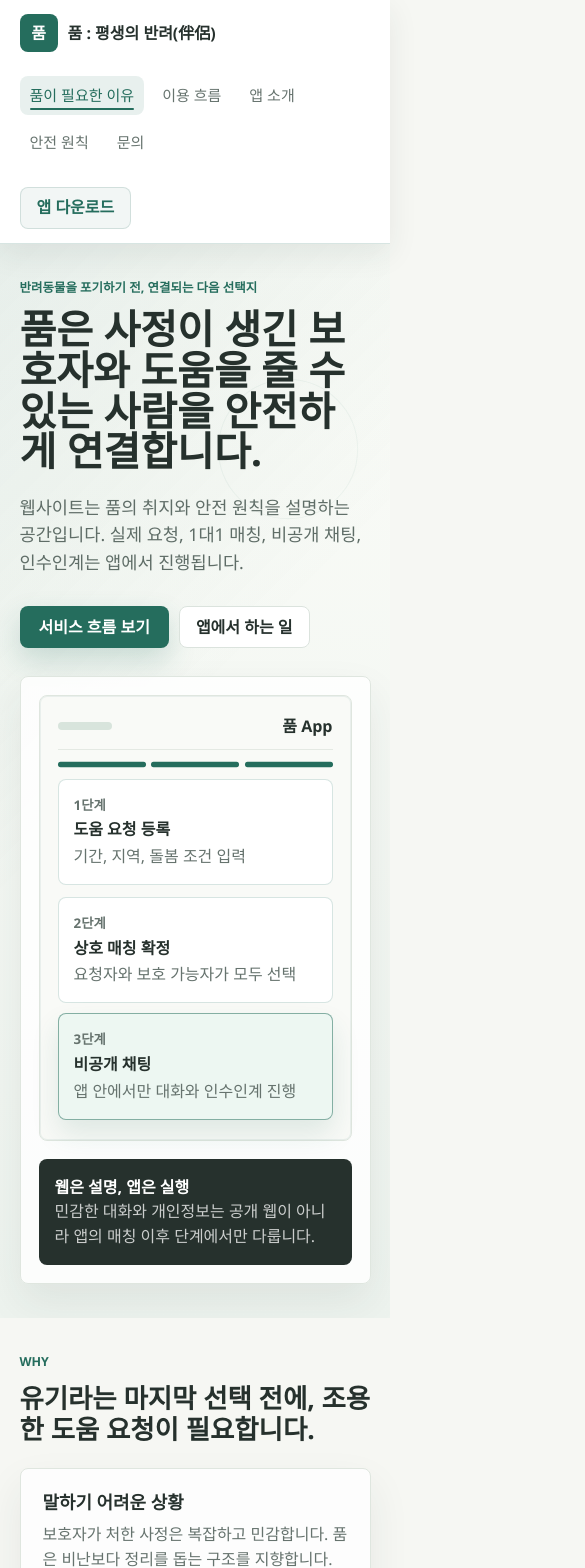
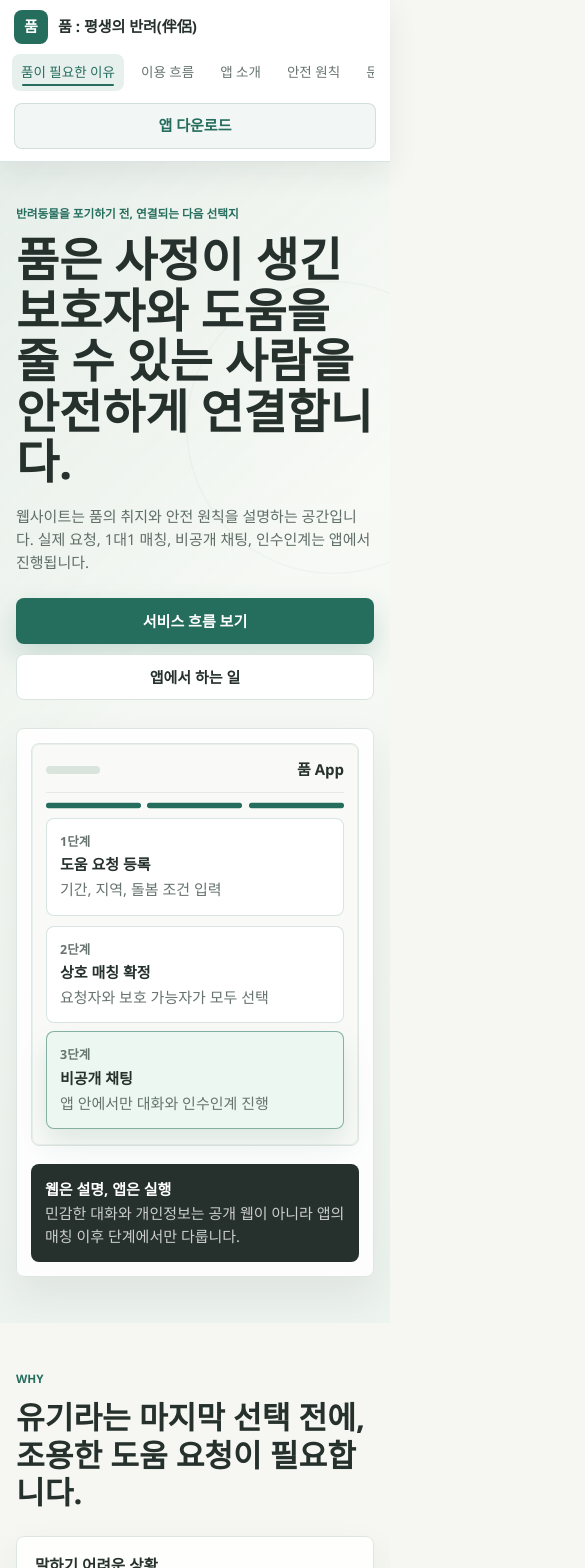
Before and after one commit to jibumgu/poom_web, a React (Vite) app: page / in a window 390 px wide. Shown: the top 1568 px of the page, 585 px wide, since content can reach past the window. Built offline with nearby package versions, Linux system fonts and the light colour scheme.

Commit message:
반응형 update

```diff
--- a/src/styles.css
+++ b/src/styles.css
@@ -18,6 +18,7 @@ body {
   margin: 0;
   min-width: 320px;
   background: #f6f7f3;
+  overflow-x: hidden;
 }
 
 .intro-screen {
@@ -37,6 +38,7 @@ body {
   align-items: center;
   justify-content: center;
   gap: 14px;
+  width: min(92vw, 520px);
 }
 
 .intro-mark {
@@ -57,6 +59,7 @@ body {
 
 .intro-text {
   display: block;
+  min-width: 0;
   color: #26312d;
   font-size: clamp(1.35rem, 3vw, 2rem);
   font-weight: 900;
@@ -169,9 +172,16 @@ input {
 }
 
 .brand {
+  min-width: 0;
   gap: 10px;
   font-weight: 900;
   transition: transform 160ms ease;
+}
+
+.brand span:last-child {
+  overflow: hidden;
+  text-overflow: ellipsis;
+  white-space: nowrap;
 }
 
 .brand:hover {
@@ -1058,6 +1068,11 @@ h3 {
 }
 
 @media (max-width: 980px) {
+  .topbar {
+    gap: 14px;
+    padding: 12px clamp(16px, 4vw, 34px);
+  }
+
   .hero,
   .reason-grid,
   .feature-grid,
@@ -1082,23 +1097,163 @@ h3 {
     align-items: flex-start;
     flex-direction: column;
   }
+
+  .hero {
+    min-height: auto;
+    padding-top: clamp(48px, 8vw, 76px);
+  }
+
+  .hero-panel {
+    width: 100%;
+  }
+
+  .download-section h2 {
+    white-space: normal;
+  }
 }
 
 @media (max-width: 640px) {
+  :root {
+    font-size: 15px;
+  }
+
+  .intro-screen {
+    padding: 24px;
+  }
+
+  .intro-brand {
+    grid-template-columns: auto minmax(0, max-content);
+    gap: 10px;
+    width: min(94vw, 360px);
+  }
+
   .intro-mark {
-    width: 62px;
-    height: 62px;
+    width: 56px;
+    height: 56px;
     border-radius: 12px;
-    font-size: 1.55rem;
+    font-size: 1.42rem;
+  }
+
+  .intro-text {
+    font-size: clamp(1.08rem, 5vw, 1.35rem);
+  }
+
+  .intro-subtitle {
+    font-size: 0.96rem;
   }
 
   .topbar {
     align-items: flex-start;
     flex-direction: column;
+    gap: 10px;
+    padding: 10px 14px 12px;
+  }
+
+  .brand {
+    width: 100%;
+  }
+
+  .brand-mark {
+    width: 34px;
+    height: 34px;
+    flex: 0 0 auto;
   }
 
   .nav {
-    flex-wrap: wrap;
+    width: calc(100vw - 28px);
+    margin: 0 -2px;
+    overflow-x: auto;
+    padding-bottom: 2px;
+    scrollbar-width: none;
+    white-space: nowrap;
+  }
+
+  .nav::-webkit-scrollbar {
+    display: none;
+  }
+
+  .nav button {
+    flex: 0 0 auto;
+    padding: 8px 9px;
+    font-size: 0.9rem;
+  }
+
+  .topbar .ghost-button {
+    width: 100%;
+  }
+
+  .hero,
+  .why-section,
+  .service-section,
+  .audience-section,
+  .split-section,
+  .trust-section,
+  .checklist-section,
+  .roadmap-section,
+  .faq-section,
+  .partner-section {
+    padding: 46px 16px;
+  }
+
+  .hero {
+    gap: 28px;
+    padding-top: 42px;
+  }
+
+  .hero::before {
+    inset: 10% auto auto 52%;
+    width: 280px;
+    height: 280px;
+  }
+
+  h1 {
+    margin-bottom: 18px;
+    font-size: clamp(2rem, 12vw, 3.2rem);
+    line-height: 1.08;
+  }
+
+  h2 {
+    font-size: clamp(1.45rem, 8vw, 2.1rem);
+    line-height: 1.2;
+  }
+
+  h3 {
+    font-size: 1.04rem;
+  }
+
+  .hero-text {
+    font-size: 1rem;
+  }
+
+  .hero-actions {
+    display: grid;
+    grid-template-columns: 1fr;
+    margin-top: 24px;
+  }
+
+  .primary-button,
+  .secondary-button,
+  .ghost-button,
+  .segmented-control button {
+    width: 100%;
+    min-height: 46px;
+  }
+
+  .hero-panel {
+    padding: 14px;
+  }
+
+  .phone-shell {
+    gap: 10px;
+    padding: 14px;
+  }
+
+  .app-card {
+    padding: 13px;
+  }
+
+  .hero-note {
+    padding: 14px;
   }
 
   .segmented-control,
@@ -1107,11 +1262,15 @@ h3 {
   }
 
   .segmented-control {
+    display: grid;
+    grid-template-columns: repeat(3, minmax(0, 1fr));
     overflow-x: auto;
   }
 
   .segmented-control button {
-    flex: 1 0 max-content;
+    min-width: 0;
+    padding: 0 10px;
+    white-space: nowrap;
   }
 
   .download-actions {
@@ -1122,11 +1281,85 @@ h3 {
 
   .flow-list article {
     grid-template-columns: 1fr;
+    gap: 12px;
+    padding: 18px;
+  }
+
+  .flow-list span {
+    width: 48px;
+    min-height: 38px;
+  }
+
+  .reason-grid article,
+  .feature-grid article,
+  .trust-grid article,
+  .checklist-grid article,
+  .roadmap-line article,
+  .partner-list article {
+    padding: 18px;
+  }
+
+  .principle-panel {
+    padding: 20px;
+  }
+
+  .faq-list details {
+    padding: 0 16px;
+  }
+
+  .faq-list summary {
+    min-height: 58px;
+    gap: 12px;
+  }
+
+  .download-section {
+    grid-template-columns: 1fr;
+    margin: 38px 16px;
+    padding: 22px;
+  }
+
+  .download-section h2 {
+    white-space: normal;
   }
 
   .site-footer {
     align-items: flex-start;
     flex-direction: column;
+    padding: 24px 16px;
+  }
+
+  .site-footer a {
+    width: 100%;
+  }
+}
+
+@media (max-width: 380px) {
+  .intro-brand {
+    gap: 8px;
+    width: 96vw;
+  }
+
+  .intro-mark {
+    width: 50px;
+    height: 50px;
+    border-radius: 10px;
+    font-size: 1.28rem;
+  }
+
+  .intro-text {
+    font-size: 1rem;
+  }
+
+  .intro-subtitle {
+    font-size: 0.9rem;
+  }
+
+  .brand span:last-child {
+    max-width: calc(100vw - 82px);
+  }
+
+  .segmented-control {
+    grid-template-columns: 1fr;
   }
 }
 
```
